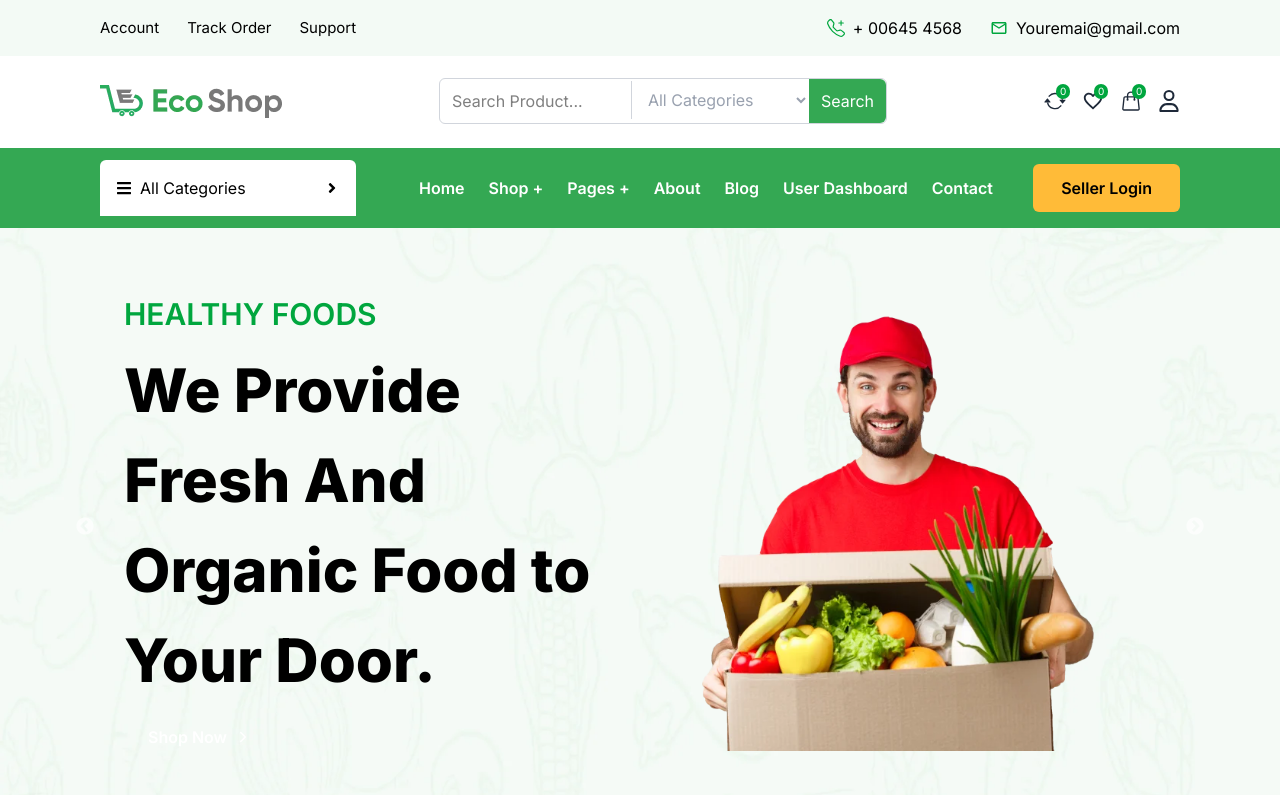
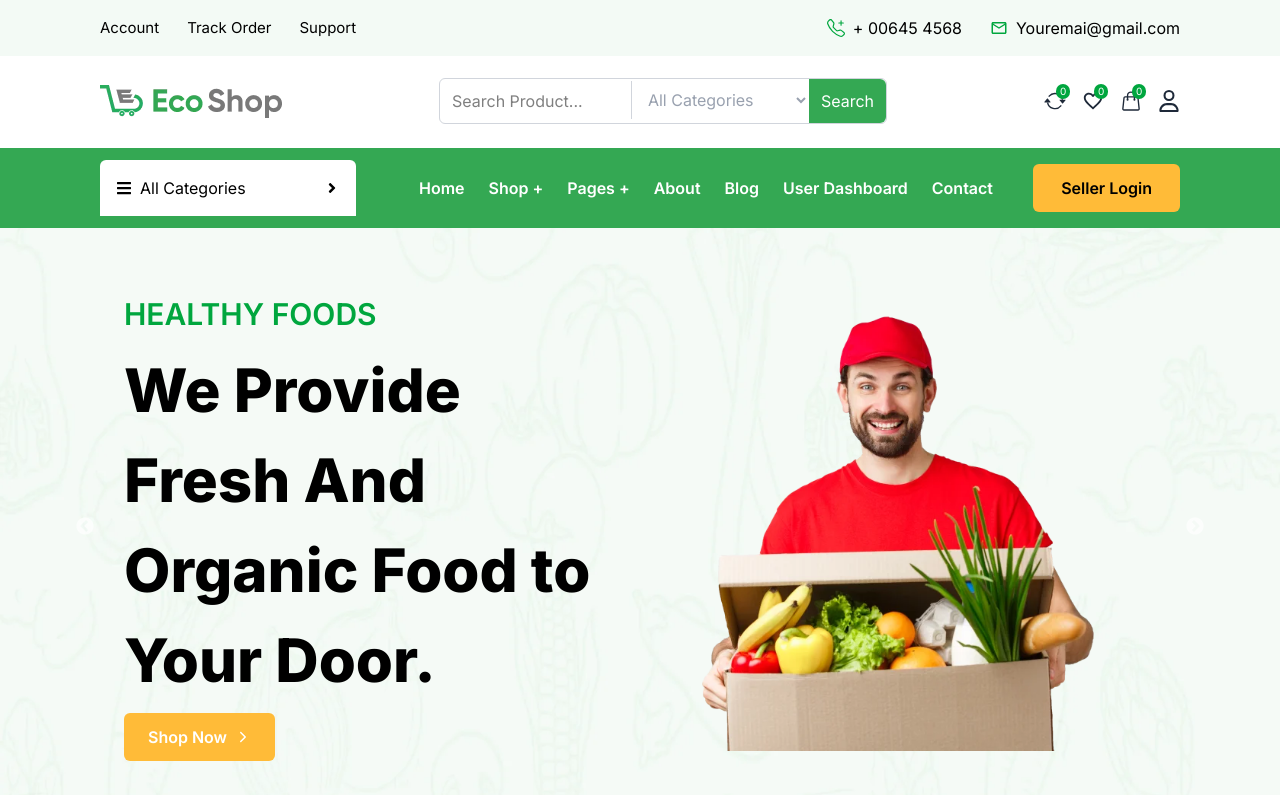
Before and after one commit to ahamedasif07/Project-Fresh-Grocery, a React (Vite) app: page / in a window 1280 px wide. Shown: the top 795 px of the page. Built offline with nearby package versions, Linux system fonts and the light colour scheme.

Commit message:
full responcive

```diff
--- a/src/components/Slider/CarouselSlider.jsx
+++ b/src/components/Slider/CarouselSlider.jsx
@@ -37,7 +37,7 @@ const CarouselSlider = () => {
                 </h2>
                 <PrimaryButton
                   text="Shop Now"
-                  colour="[#FFBB38]"
+                  colour="#FFBB38"
                   hoverColour="black"
                 />
               </div>
@@ -57,7 +57,7 @@ const CarouselSlider = () => {
                 </h2>
                 <PrimaryButton
                   text="Shop Now"
-                  colour="[#FFBB38]"
+                  colour="#FFBB38"
                   hoverColour="black"
                 />
               </div>
@@ -77,7 +77,7 @@ const CarouselSlider = () => {
                 </h2>
                 <PrimaryButton
                   text="Shop Now"
-                  colour="[#FFBB38]"
+                  colour="#FFBB38"
                   hoverColour="black"
                 />
               </div>
```
